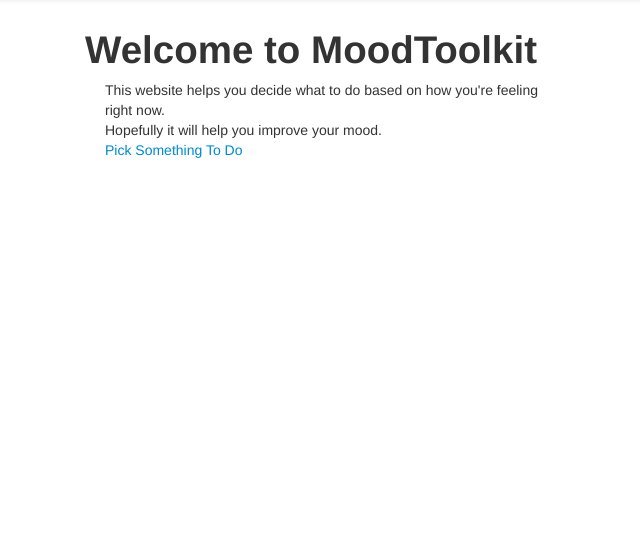
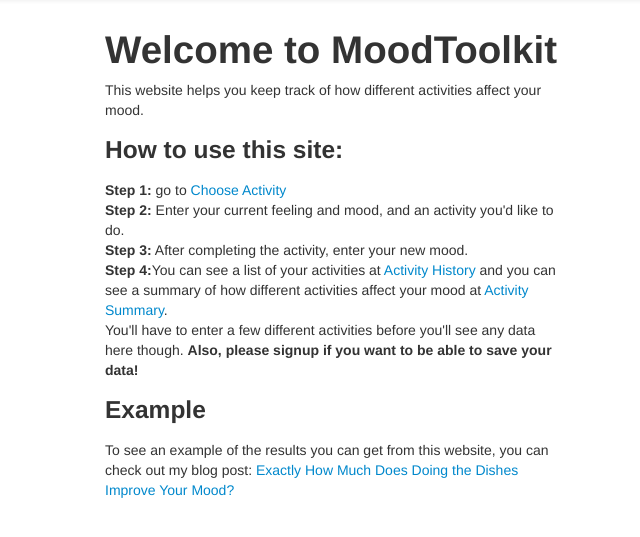
Before and after one commit to icnivad/kibun, a Django app: page / in a window 1280 px wide. Shown: the part 52-589 px from the top of the page, without its empty margins (85-725 px from the left). Run offline with Django 3.2, Linux system fonts and the light colour scheme; parts of the project's set-up code (start-up, migrations or seed data) failed here and were passed over; some libraries are stand-ins or nearby versions.

Commit message:
put explanation on front page

```diff
--- a/templates/index.html
+++ b/templates/index.html
@@ -1,11 +1,22 @@
 {% extends 'navbase.html' %}
 {% block title %} MoodToolkit {% endblock %}
 {% block content %}
+	<div class='span6'>
 	<h1>Welcome to MoodToolkit</h1>
-		<p class='span6'>This website helps you decide what to do based on how you're feeling right now.
+		<p>This website helps you keep track of how different activities affect your mood.
 		<br/>
-		Hopefully it will help you improve your mood.
+		<h3>How to use this site:</h3>
+		<strong>Step 1:</strong> go to <a href="/activity/choose">Choose Activity</a><br/>
+		<strong>Step 2:</strong> Enter your current feeling and mood, and an activity you'd like to do.<br/>
+		<strong>Step 3:</strong> After completing the activity, enter your new mood.<br/>
+		<strong>Step 4:</strong>You can see a list of your activities at <a href="/activity/history">Activity History</a>
+		and you can see a summary of how different activities affect your mood at <a href="/activity/data">Activity Summary</a>.
 		<br/>
-		<a href="/activity/">Pick Something To Do</a>
+		You'll have to enter a few different activities before you'll see any data here though.
+		<strong>Also, please signup if you want to be able to save your data!</strong>
+		<h3>Example</h3>
+		To see an example of the results you can get from this website, you can check out my blog post: <a href="http://www.moodtoolkit.com/blog/?p=11">Exactly How Much Does Doing the Dishes Improve Your Mood?</a>
+
 		</p>
+	</div>
 {% endblock %}
```
